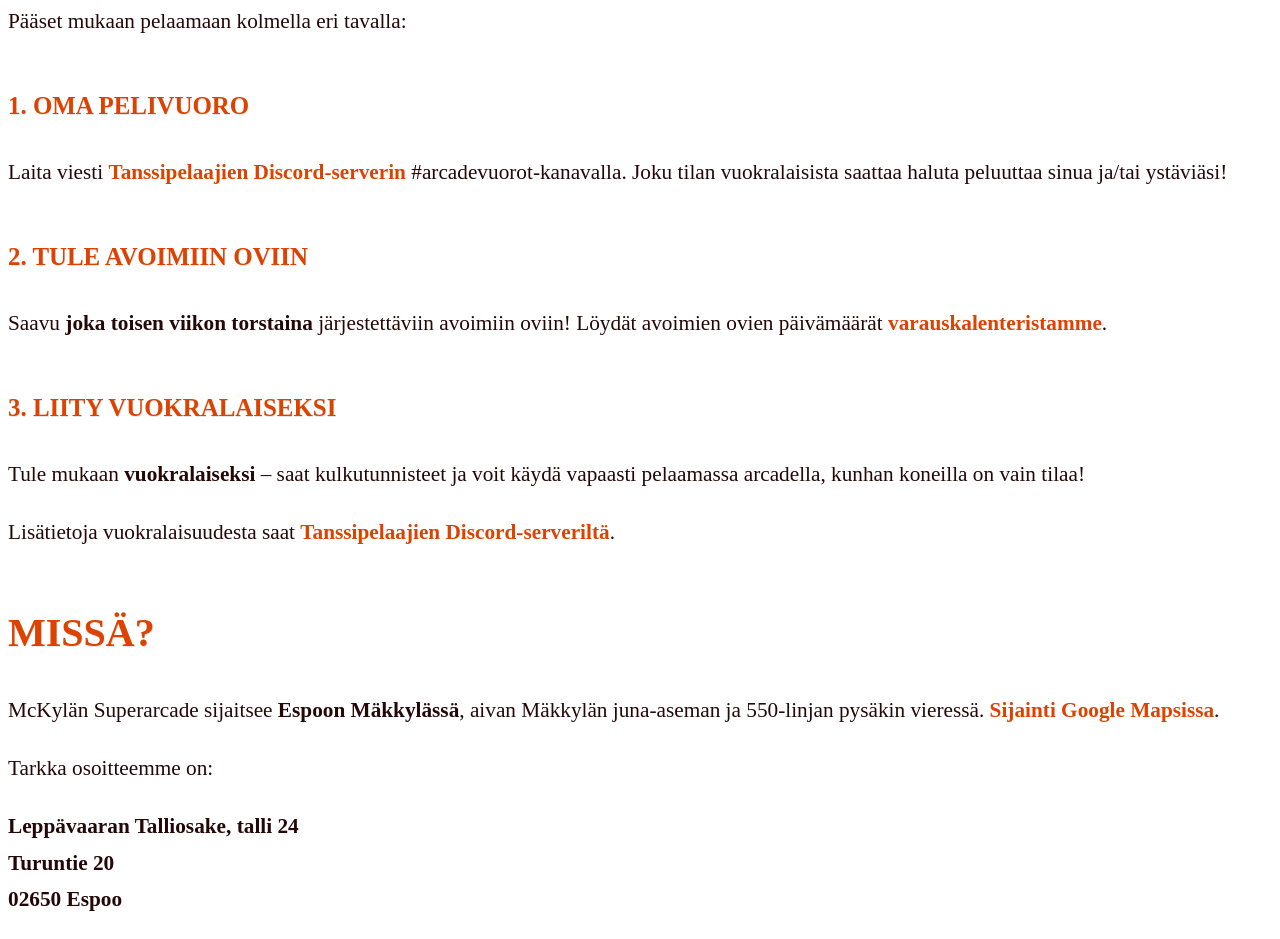
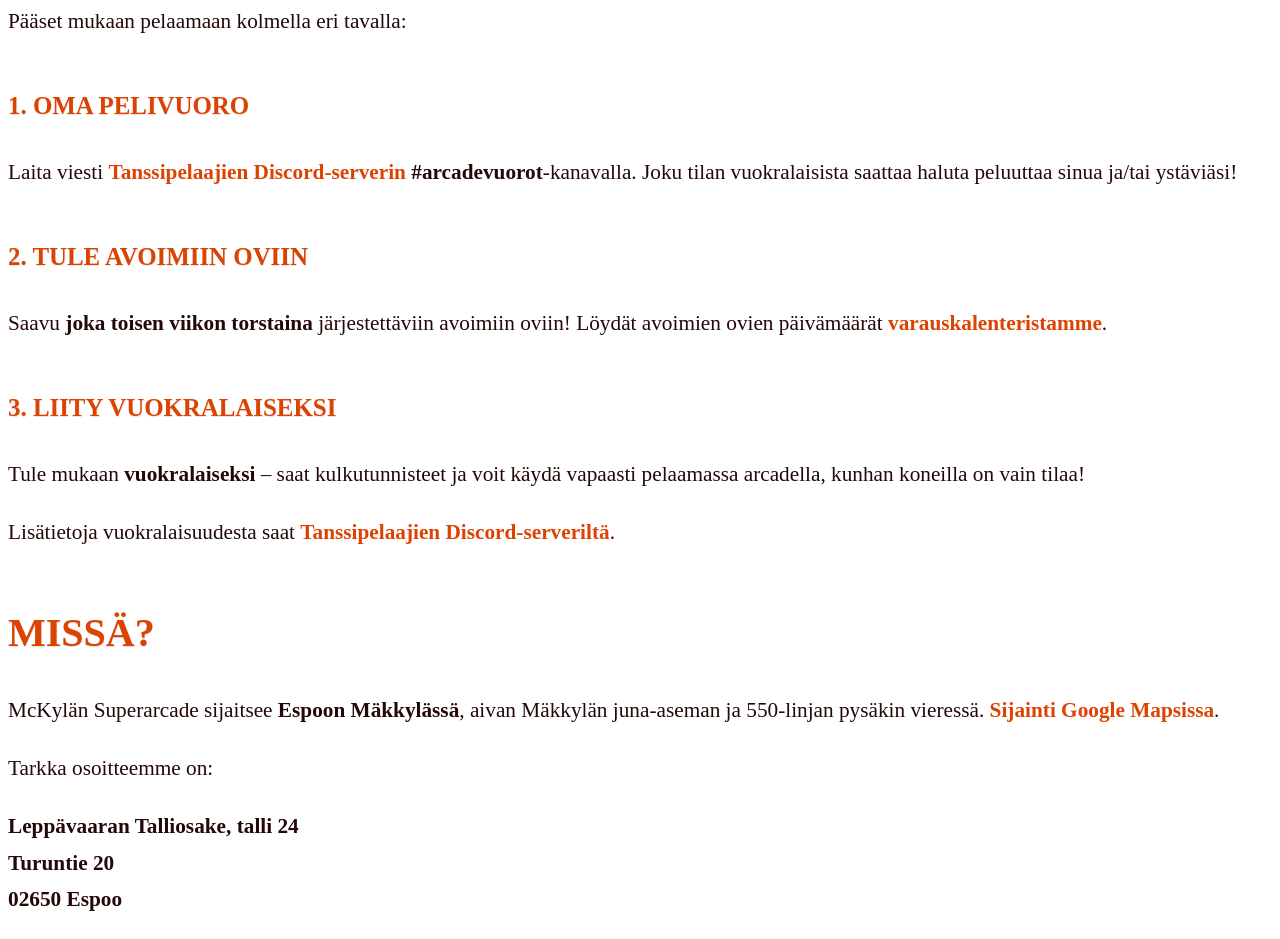
Before and after one commit to Kauhsa/mckyla-site, a Gatsby site: page / in a window 1280 px wide. Shown: the part 820-1759 px from the top of the page. Built offline with nearby package versions, Linux system fonts and the light colour scheme; Gatsby itself is replaced by a stand-in of ours.

Commit message:
Emphasize channel name

```diff
--- a/src/pages/index.js
+++ b/src/pages/index.js
@@ -78,8 +78,8 @@
           >
             Tanssipelaajien Discord-serverin
           </a>{" "}
-          #arcadevuorot-kanavalla. Joku tilan vuokralaisista saattaa haluta
-          peluuttaa sinua ja/tai ystäviäsi!
+          <strong>#arcadevuorot</strong>-kanavalla. Joku tilan vuokralaisista
+          saattaa haluta peluuttaa sinua ja/tai ystäviäsi!
         </p>
       </div>
 
```
